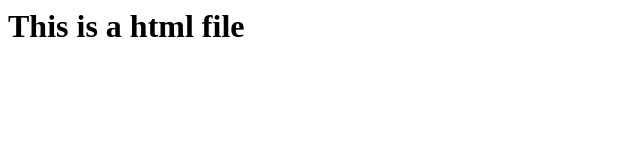
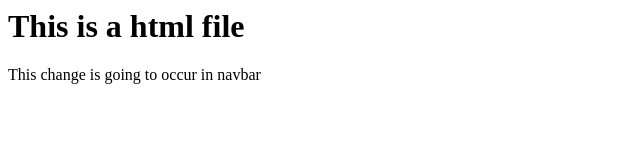
Before and after one commit to stephubani/ticket, a plain HTML site: page about.html in a window 1280 px wide. Shown: the whole page, without its empty margins (0-640 px from the left). Drawn offline with Linux system fonts and the light colour scheme.

```diff
--- a/about.html
+++ b/about.html
@@ -4,5 +4,6 @@
 </head>
 <body>
 <h1>This is a html file</h1>
+<p>This change is going to occur in navbar</p>
 </body>
 </html>
```
Also changed, not shown: buy.html (deleted).
